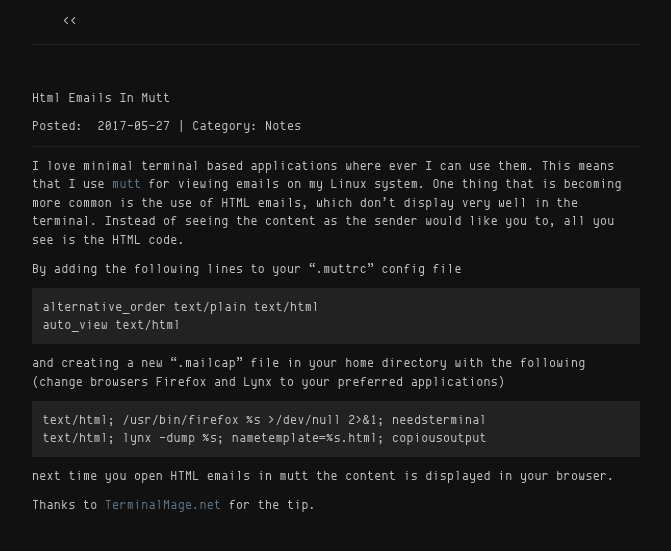
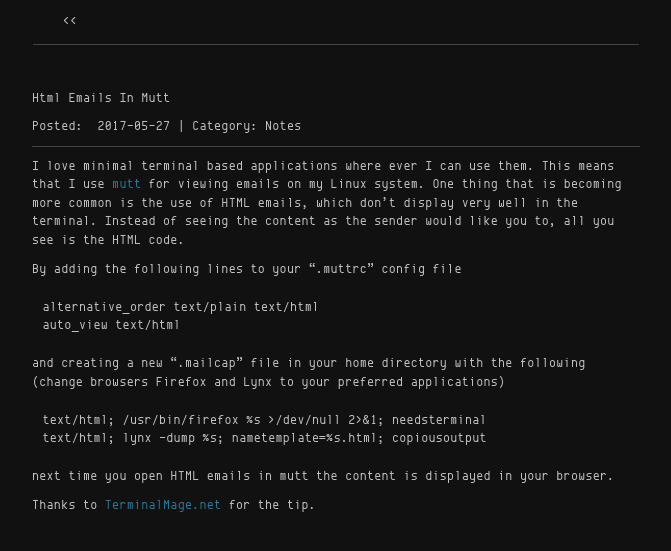
Before and after one commit to pyratebeard/pyratebeard.github.io, a Jekyll site: the page built from _posts/2017-05-27-html-emails-in-mutt.md, in a window 1280 px wide. Shown: the top 551 px of the page, without its empty margins (304-975 px from the left). Built offline with Jekyll 4.4.1, drawn with Linux system fonts in a browser that asks for light colours.

Commit message:
colour changes

```diff
--- a/css/custom.css
+++ b/css/custom.css
@@ -17,14 +17,14 @@
     color: #c1c1c1;
 }
 a {
-    color: #5a7588;
+    color: #277896;
     text-decoration: none;
 }
 a:active,
 a:hover,
 a:focus {
     text-decoration: none;
-    color: #776e89;
+    color: #01c8e5;
     background: transparent;
 }
 #quote {
@@ -41,22 +41,23 @@
 }
 .panellist > li > a {
     text-decoration: none;
-    color: #5a7588;
+    color: #277896;
 }
 hr {
     margin-top: 3px;
     margin-bottom: 1px;
-    border-top: solid 1px #222222;
+    border-top: solid 1px #444444;
 }
 .rootcontent {
     position: absolute;
-    left: 50%;
+    left: 25%;
     top: 50%;
     transform: translate(-50%,-50%);
-    text-align: center;
+    text-align: left;
 }
-.rootcontent > p > a {
+.rootcontent > pre > a {
     text-decoration: none;
+    color: #c1c1c1;
 }
 .rootcontent > p.menu > a {
     color: #c1c1c1;
@@ -64,32 +65,32 @@
     padding: 5px;
     text-decoration: none;
 }
-.rootcontent > p > a:hover,
+.rootcontent > pre > a:hover,
 a:active,
 a:focus {
-    color: #5a7588;
+    color: #4f8396;
     text-decoration: none;
 }
 .content > a {
-    color: #5a7588;
+    color: #277896;
     text-decoration: none;
 }
 .content > p > a {
-    color: #5a7588;
+    color: #277896;
     text-decoration: none;
 }
 .content > p > a:hover,
 a:active,
 a:focus {
-    color: #776e89;
+    color: #01c8e5;
     text-decoration: none;
 }
 .content > ul > li > a {
-    color: #5a7588;
+    color: #277896;
     text-decoration: none;
 }
 .content > ul > li > a:hover {
-    color: #776e89;
+    color: #01c8e5;
     text-decoration: none;
 }
 ul {
@@ -101,14 +102,15 @@
     padding: 5px 4px 2px 4px;
     border-radius: 0px;
     font-family: envy;
+    font-size: 13px;
 }
 pre {
     /*max-width: 70%;*/
     color: #c1c1c1;
-    background-color: #222222;
+    background-color: #111111;
     font-family: envy;
     border-radius: 0px;
-    border-color: #222222;
+    border-color: #111111;
     border-width: 1px;
     border-style: none;
     border-left-style: solid;
@@ -125,7 +127,7 @@
     border-left: 2px solid #222222;
 }
 blockquote:hover > p {
-    color: #776e89 !important;
+    color: #01c8e5 !important;
     text-decoration: none;
 }
 .nav > li > a {
```
